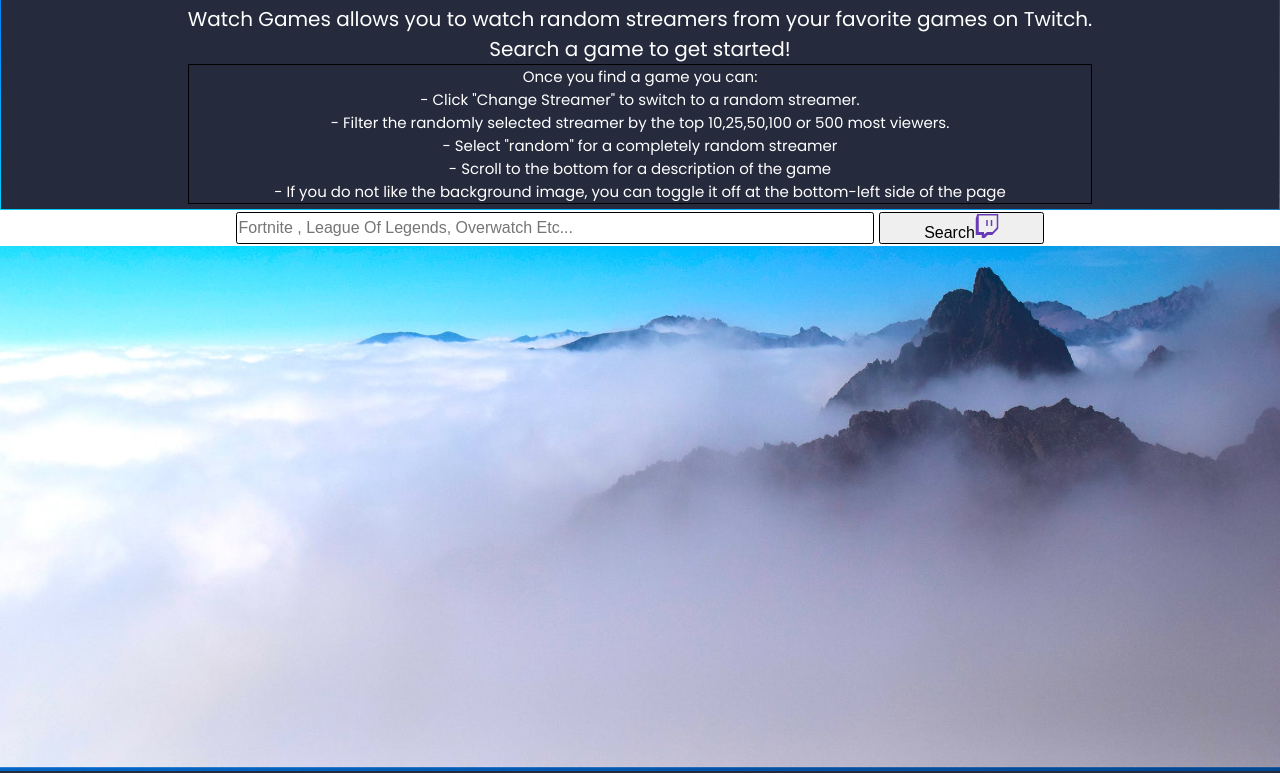
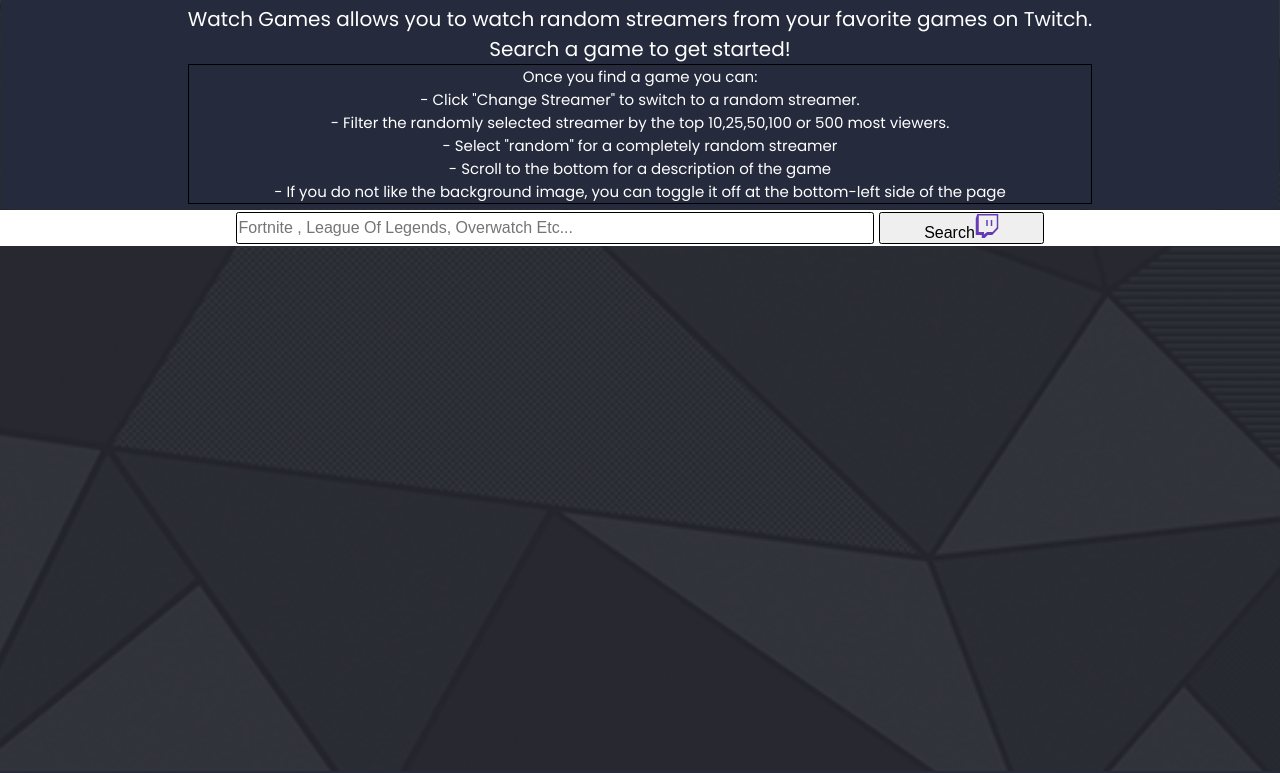
Before and after one commit to KevinSmhevin/watch-games, a website: page index.html in a window 1280 px wide. Shown: the part 86-859 px from the top of the page. Drawn offline with nearby package versions, Linux system fonts and the light colour scheme; a web font is replaced by a local one.

Commit message:
changed design

```diff
--- a/main.css
+++ b/main.css
@@ -8,7 +8,7 @@
 }
 
 .background {
-  background: url('pics/sky.jpeg') no-repeat bottom center fixed;
+  background: url('pics/shattered-island.gif') no-repeat bottom center fixed;
   -webkit-background-size: cover;
   -moz-background-size: cover;
   -o-background-size: cover;
@@ -172,7 +172,6 @@
 
 .error-message {
   font-family: 'Poppins', sans-serif;
-   background-color: #161824;
    font-size: 1.5em;
 }
 
```
Also changed, not shown: pics/shattered-island.gif (added).
